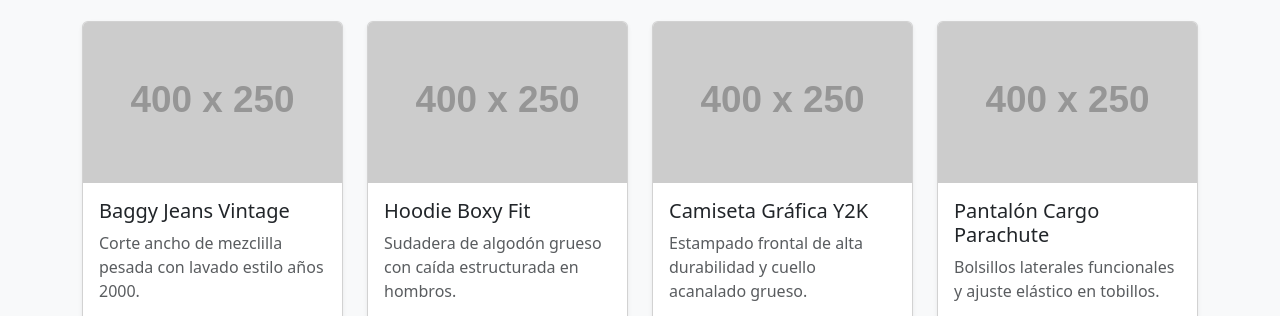
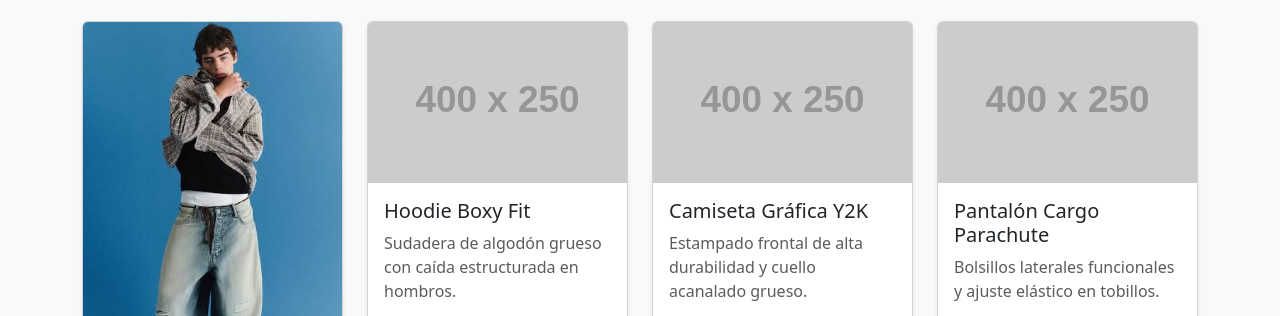
Before and after one commit to christian-martinez08/Christian-Aparicio.github.io, a plain HTML site: page index.html in a window 1280 px wide. Shown: the part 467-783 px from the top of the page. Drawn offline with nearby package versions, Linux system fonts and the light colour scheme; placeholder pictures from the web are drawn by us.

Commit message:
Update index.html

```diff
--- a/index.html
+++ b/index.html
@@ -55,7 +55,7 @@
             <!-- Tarjeta 1: Baggy Jeans -->
             <div class="col-12 col-md-6 col-lg-3">
                 <div class="card h-100 shadow-sm">
-                    <img src="https://placehold.co/400x250/212529/FFF?text=Baggy+Jeans" class="card-img-top" alt="Baggy Jeans">
+                    <img src="images t1.jpg" class="card-img-top" alt="Baggy Jeans">
                     <div class="card-body d-flex flex-column">
                         <h5 class="card-title">Baggy Jeans Vintage</h5>
                         <p class="card-text text-muted">Corte ancho de mezclilla pesada con lavado estilo años 2000.</p>
@@ -133,7 +133,7 @@
                 <div class="modal-body">
                     <div class="row align-items-center">
                         <div class="col-md-6 mb-3 mb-md-0">
-                            <!-- AQUÍ PUEDES PONER TU FOTO REAL: src="img/baggy.jpg" -->
+                           <img src="images t1.jpg" class="img-fluid rounded shadow-sm" alt="Baggy Jeans">
                             <img src="https://placehold.co/400x350/212529/FFF?text=Foto+Real+Baggy" class="img-fluid rounded shadow-sm" alt="Baggy Jeans">
                         </div>
                         <div class="col-md-6">
```
